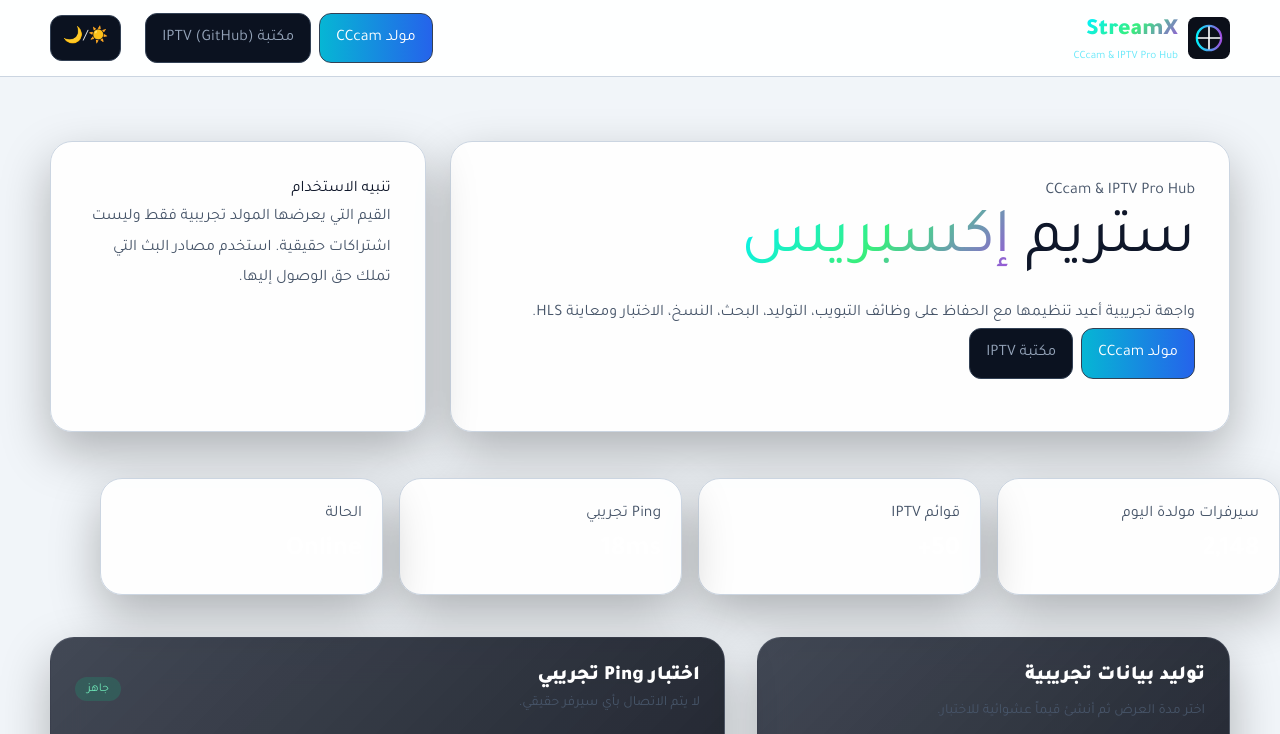
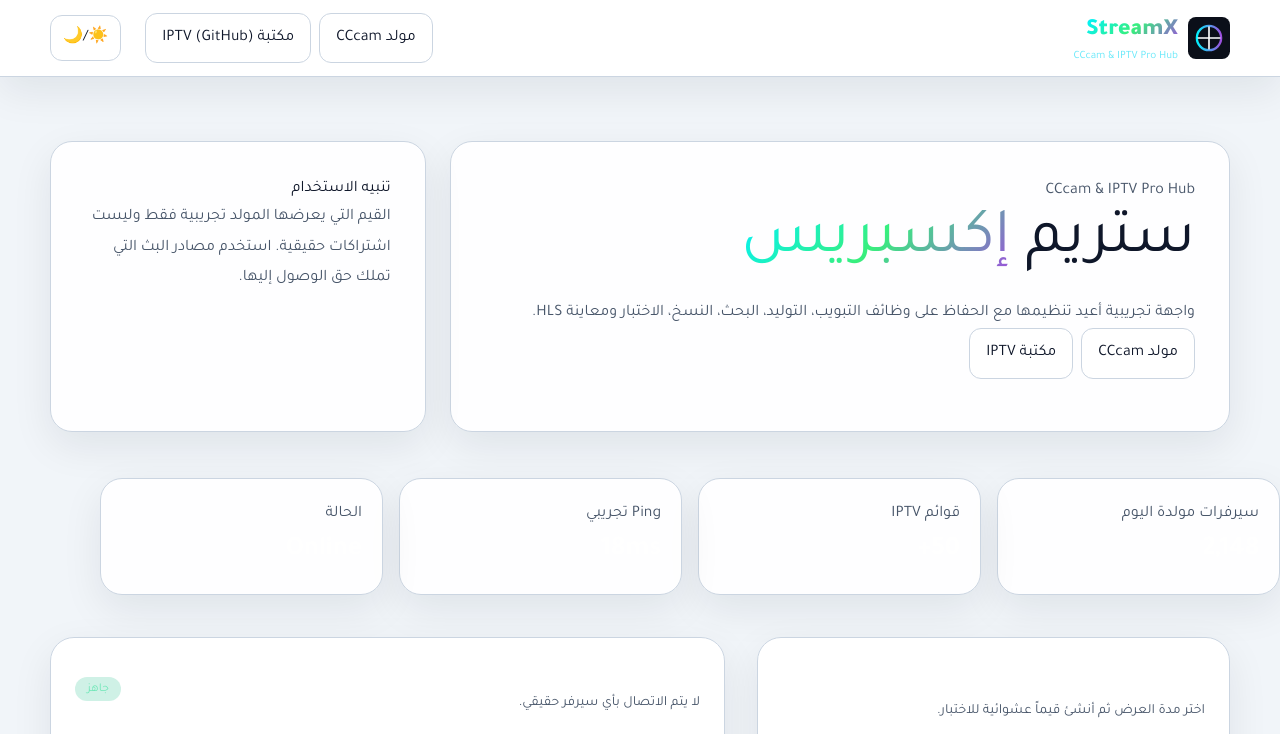
Before and after one commit to gpldroid/cccam, a website built with Vite: page index.html in a window 1280 px wide. Both pictures are taken after a click on the button "☀️/🌙". Shown: the top 734 px of the page. Built offline with nearby package versions, Linux system fonts and the light colour scheme.

Commit message:
Improve light/dark theme styles

```diff
--- a/src/styles/dark.css
+++ b/src/styles/dark.css
@@ -1 +1,9 @@
-html[data-theme="light"] body{background:#f1f5f9;color:#0f172a;background-image:none}html[data-theme="light"] .panel,html[data-theme="light"] .glass-nav{background:rgba(255,255,255,.92);border-color:#cbd5e1}html[data-theme="light"] .muted{color:#475569}html[data-theme="light"] .field,html[data-theme="light"] .search-box input{background:#fff;color:#0f172a;border-color:#cbd5e1}
+html[data-theme="light"]{color-scheme:light}
+html[data-theme="light"] body{--bg:#f1f5f9;--surface:#fff;--surface-2:#f8fafc;--text:#0f172a;--muted:#475569;--border:rgba(15,23,42,.14);background:#f1f5f9;color:#0f172a;background-image:none}
+html[data-theme="light"] .panel,html[data-theme="light"] .glass-panel,html[data-theme="light"] .glass-nav{background:rgba(255,255,255,.94);border-color:#cbd5e1;box-shadow:0 14px 40px rgba(15,23,42,.08)}
+html[data-theme="light"] .muted,html[data-theme="light"] .footer-grid a{color:#475569}
+html[data-theme="light"] .field,html[data-theme="light"] .search-box input,html[data-theme="light"] .mode-btn,html[data-theme="light"] .tab{background:#fff;color:#0f172a;border-color:#cbd5e1}
+html[data-theme="light"] .post-content p,html[data-theme="light"] .legal-card p{color:#334155}
+html[data-theme="light"] .post-content th{background:#e2e8f0;color:#0f172a}
+html[data-theme="light"] .post-content td{border-color:#cbd5e1}
+html[data-theme="light"] .site-footer{background:#e2e8f0;border-color:#cbd5e1}
```
